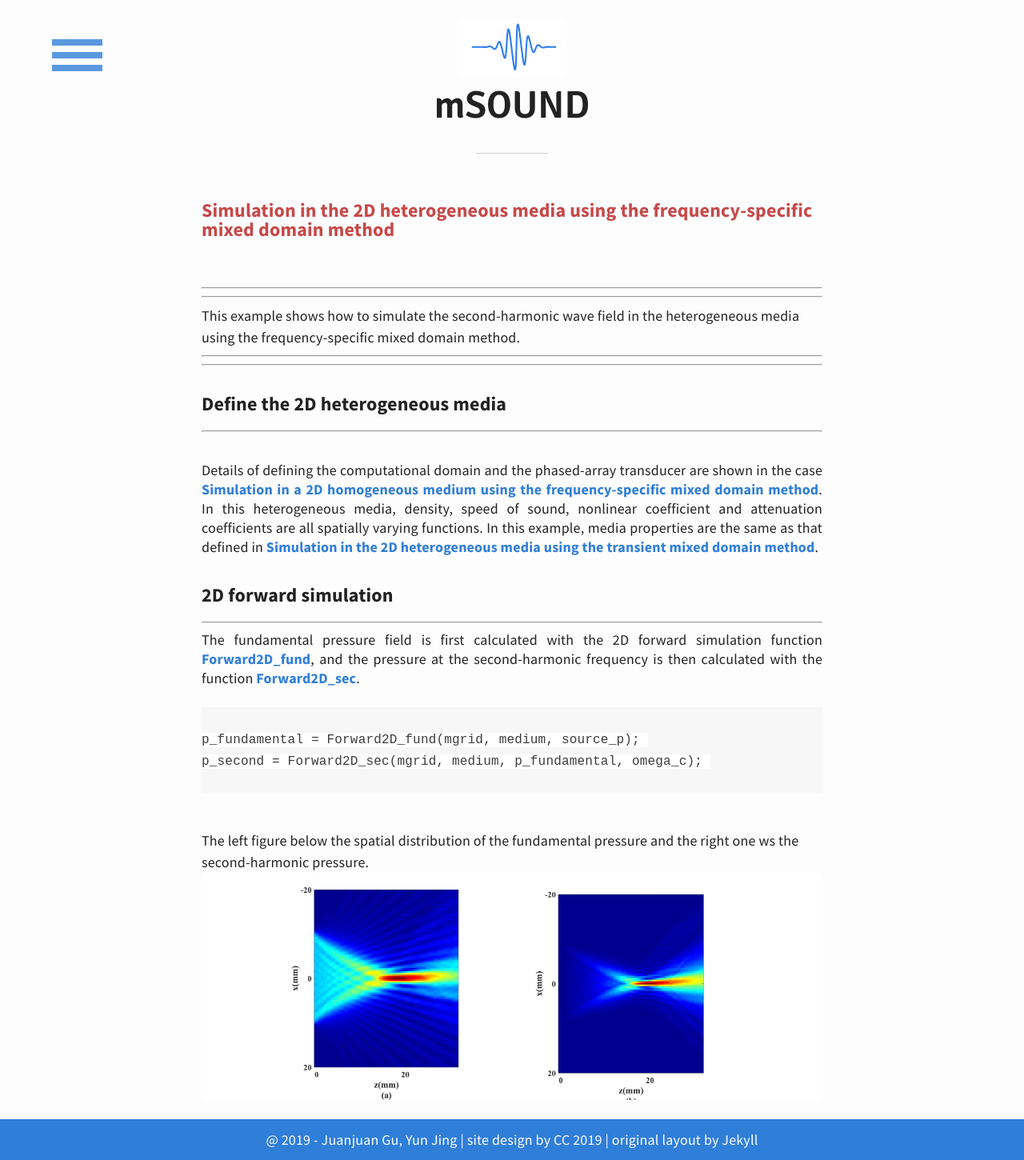
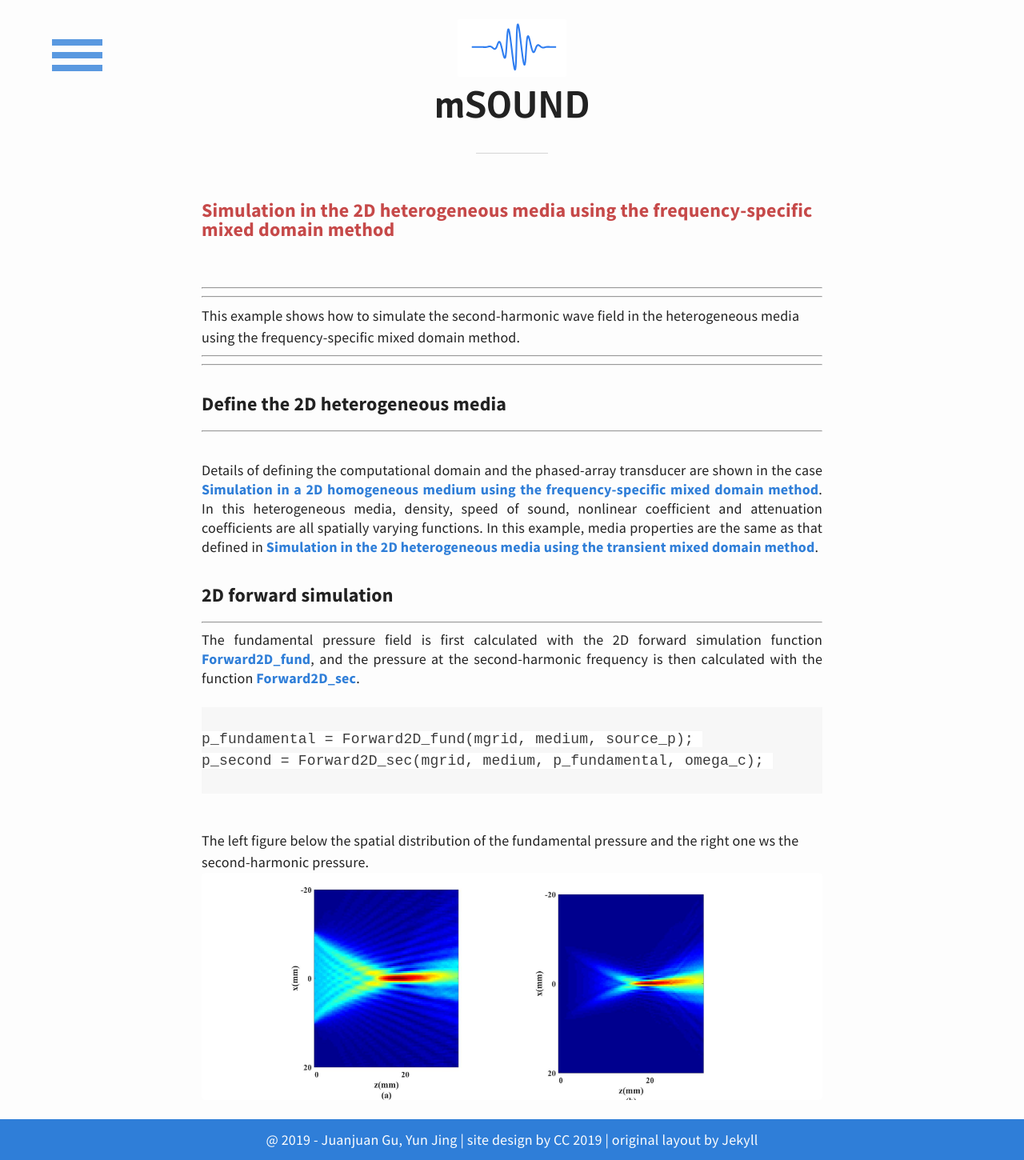
Before and after one commit to m-SOUND/mSOUND, a Jekyll site: the page built from _posts/2019-02-20-FSMDM_2D_heterogeneous.html, in a window 1280 px wide. Shown: the whole page at 80% size. Built offline with Jekyll 4.4.1, drawn with Linux system fonts in a browser that asks for light colours.

Commit message:
Update base.scss

```diff
--- a/_sass/base.scss
+++ b/_sass/base.scss
@@ -47,11 +47,6 @@
 	}
 }
 
-/*- Code -*/
-code {
-	font-size: 16px;
-	background-color:#f7f7f7;
-}
 
 /*- pre -*/
 pre {
@@ -59,3 +54,9 @@
 	font-family: monospace;
 	background-color:#f7f7f7;
 }
+
+/*- Code -*/
+pre.code {
+	font-size: 16px;
+	background-color:#f7f7f7;
+}
```
